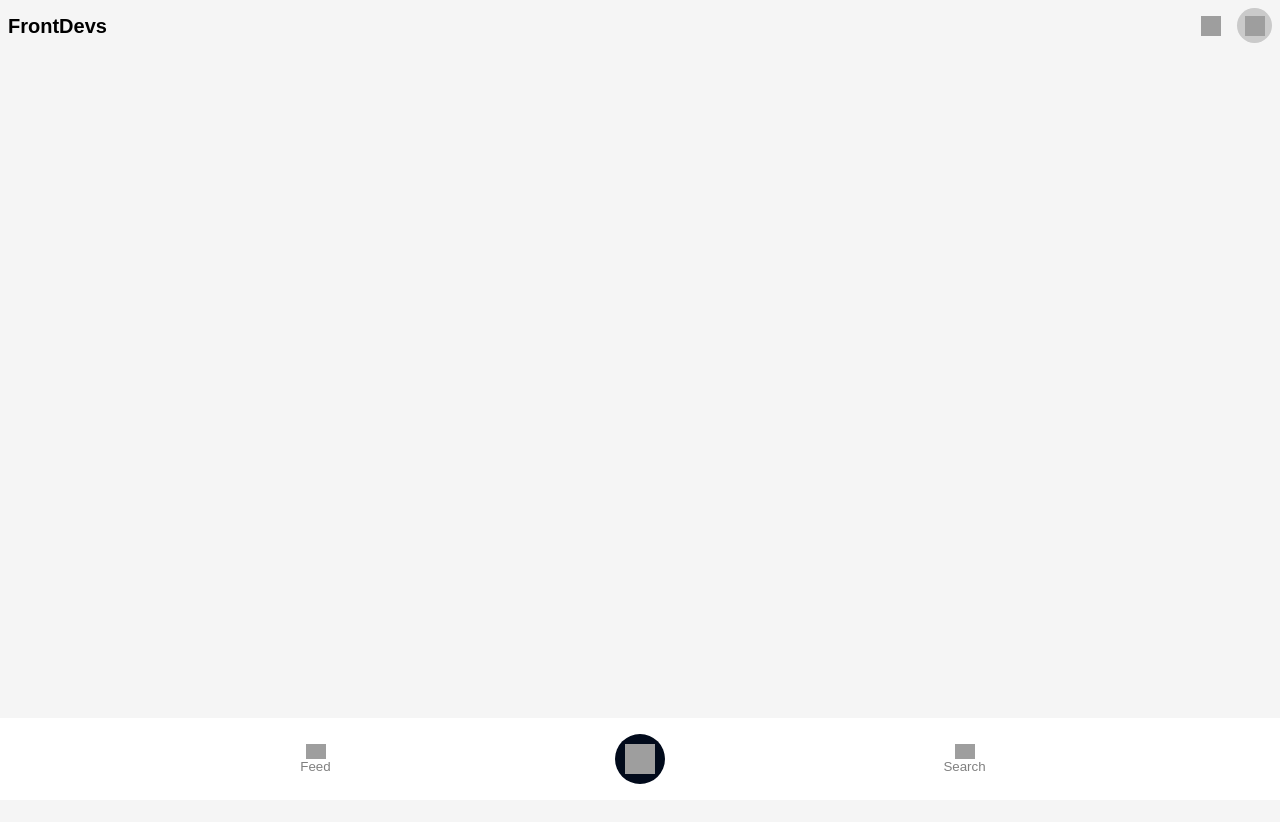
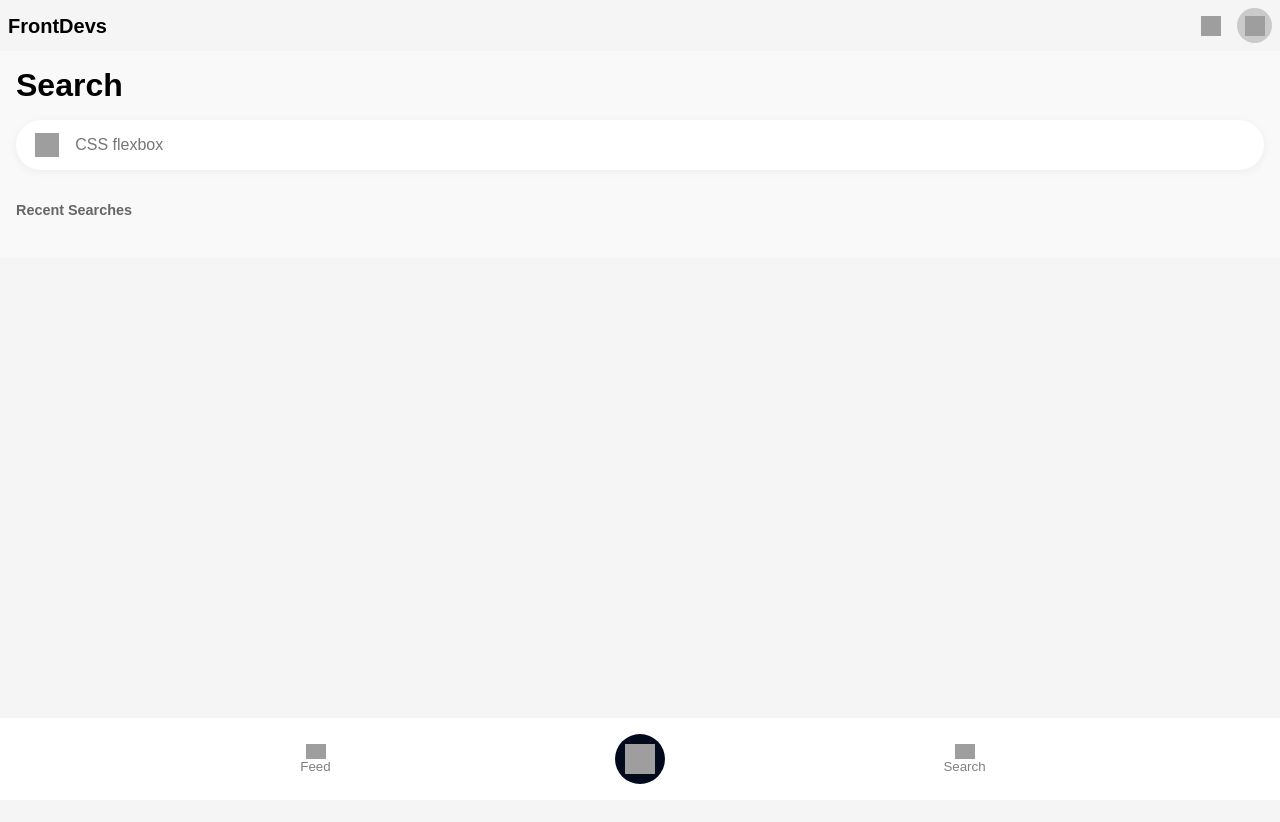
Before and after one commit to ElktrumElk/front-devs, a React (Vite) app: page /search in a window 1280 px wide. Shown: the top 822 px of the page. Built offline with nearby package versions, Linux system fonts and the light colour scheme; grey boxes are pictures that could not be loaded.

Commit message:
Update 0.3.3

```diff
--- a/src/App.tsx
+++ b/src/App.tsx
@@ -2,6 +2,7 @@ import { Routes, Route } from 'react-router-dom'
 import Home from './pages/home';
 import MobileFooter from './components/mobileFooter';
 import Header from './components/header';
+import Search from './pages/search';
 
 
 
@@ -11,7 +12,8 @@ export default function App() {
     <div className='app' >
       <Header />
       <Routes>
-        <Route path='/' element={<Home />} />
+        <Route path='/home' element={<Home />} />
+        <Route path='/search' element={<Search />} />
       </Routes>
       <MobileFooter />
     </div>
--- a/src/pages/search.tsx
+++ b/src/pages/search.tsx
@@ -0,0 +1,126 @@
+import { useRef, useState } from "react"
+import { postsData } from "../data/mockData";
+
+interface Post {
+    id: number;
+    username: string;
+    category: string;
+    img: string;
+    description: string;
+    rating?: number; // Added optional rating
+}
+
+export default function Search() {
+
+    const [recentSearch, setRecentSearch] = useState<Post[]>([]);
+    const searchInput = useRef<HTMLInputElement>(null);
+
+    const handleFilter = () => {
+        const query = searchInput.current?.value.toLowerCase();
+        if (!query) {
+            setRecentSearch([]);
+            return;
+        }
+
+        const results = postsData.filter(post =>
+            post.category.toLowerCase().includes(query) ||
+            post.description.toLowerCase().includes(query) ||
+            post.username.toLowerCase().includes(query)
+        );
+        setRecentSearch(results);
+    }
+
+    return (
+        <div style={styles.container}>
+            <div style={styles.header}>
+                <h1>Search</h1>
+                <div style={styles.searchBar}>
+                    <img src="https://img.icons8.com/?size=100&id=XU3XKgdpT0qG&format=png&color=7a7a7a" width="24px" height="24px" alt="search" />
+                    <input
+                        ref={searchInput}
+                        placeholder="CSS flexbox"
+                        onChange={handleFilter}
+                        style={styles.input}
+                    />
+                </div>
+            </div>
+
+            <div style={styles.resultsHeader}>
+                {recentSearch.length > 0 ? "Results" : "Recent Searches"}
+            </div>
+
+            {/* The 2-Column Grid */}
+            <div style={styles.grid}>
+                {recentSearch.map((post) => (
+                    <div key={post.id} style={styles.card}>
+                        <div style={{ ...styles.imageThumb, backgroundImage: `url(${post.img})` }} />
+                        <div style={styles.cardInfo}>
+                            <span style={styles.username}>{post.username}</span>
+                            <div style={styles.ratingRow}>
+                                <span style={styles.star}>★</span>
+                                <span>{post.rating || '4.8'}</span>
+                            </div>
+                        </div>
+                    </div>
+                ))}
+            </div>
+        </div>
+    )
+}
+
+// --- Styles Warehouse ---
+const styles: { [key: string]: React.CSSProperties } = {
+    container: { width: '100%', minHeight: '100%', display: 'flex', flexDirection: 'column', gap: '1rem', padding: '1rem', backgroundColor: '#f9f9f9' },
+    header: { width: '100%', display: 'flex', flexDirection: 'column', gap: '1rem' },
+    searchBar: { width: '100%', display: 'flex', gap: '1rem', background: '#ffffff', borderRadius: '4rem', padding: '0.8rem 1.2rem', boxShadow: '0 2px 10px rgba(0,0,0,0.05)' },
+    input: { flex: '1', border: 'none', outline: 'none', fontSize: '1rem' },
+    resultsHeader: { fontWeight: 'bold', fontSize: '0.9rem', color: '#666', marginTop: '1rem' },
+
+    // Grid Logic
+    grid: {
+        display: 'grid',
+        gridTemplateColumns: 'repeat(2, 1fr)', // Exactly two columns
+        gap: '1rem',
+        marginTop: '0.5rem'
+    },
+    card: {
+        background: '#fff',
+        borderRadius: '12px',
+        overflow: 'hidden',
+        boxShadow: '0 4px 12px rgba(0,0,0,0.08)',
+        display: 'flex',
+        flexDirection: 'column'
+    },
+    imageThumb: {
+        width: '100%',
+        height: '140px',
+        backgroundSize: 'cover',
+        backgroundPosition: 'center',
+        backgroundColor: '#eee'
+    },
+    cardInfo: {
+        padding: '10px',
+        display: 'flex',
+        flexDirection: 'column',
+        gap: '4px'
+    },
+    username: {
+        fontSize: '0.85rem',
+        fontWeight: 'bold',
+        color: '#333',
+        whiteSpace: 'nowrap',
+        overflow: 'hidden',
+        textOverflow: 'ellipsis'
+    },
+    ratingRow: {
+        display: 'flex',
+        alignItems: 'center',
+        gap: '4px',
+        fontSize: '0.8rem',
+        color: '#777'
+    },
+    star: {
+        color: '#FFD700', // Gold color
+        fontSize: '1rem'
+    }
+};
--- a/src/sub_components/home_btn.tsx
+++ b/src/sub_components/home_btn.tsx
@@ -1,12 +1,16 @@
+import { useNavigate } from "react-router-dom"
 import StyleUtilities from "../styles/style_utility"
 
-const {footerButton, footerButtonIc} = StyleUtilities()
+const { footerButton, footerButtonIc } = StyleUtilities()
 
 export default function HomeButton() {
-
+    const navigate = useNavigate()
+    const handleRoute = () => {
+        navigate('/home', {replace: true});
+    }
     return (
         <>
-            <button style={footerButton}>
+            <button style={footerButton} onClick={handleRoute}>
                 <img style={footerButtonIc} src="https://img.icons8.com/?size=100&id=3685&format=png&color=7a7a7a" />
                 <span>Feed</span>
             </button>
--- a/src/sub_components/search_btn.tsx
+++ b/src/sub_components/search_btn.tsx
@@ -1,12 +1,16 @@
+import { useNavigate } from "react-router-dom";
 import StyleUtilities from "../styles/style_utility";
 
 const { footerButton, footerButtonIc } = StyleUtilities();
 
 export default function SearchButton() {
-
+     const navigate = useNavigate()
+    const handleRoute = () => {
+        navigate('/search', {replace: true});
+    }
     return (
         <>
-            <button style={footerButton}>
+            <button style={footerButton} onClick={handleRoute}>
                 <img style={footerButtonIc} src="https://img.icons8.com/?size=100&id=XU3XKgdpT0qG&format=png&color=7a7a7a" alt="search"/>
                 <span>Search</span>
             </button>
```
